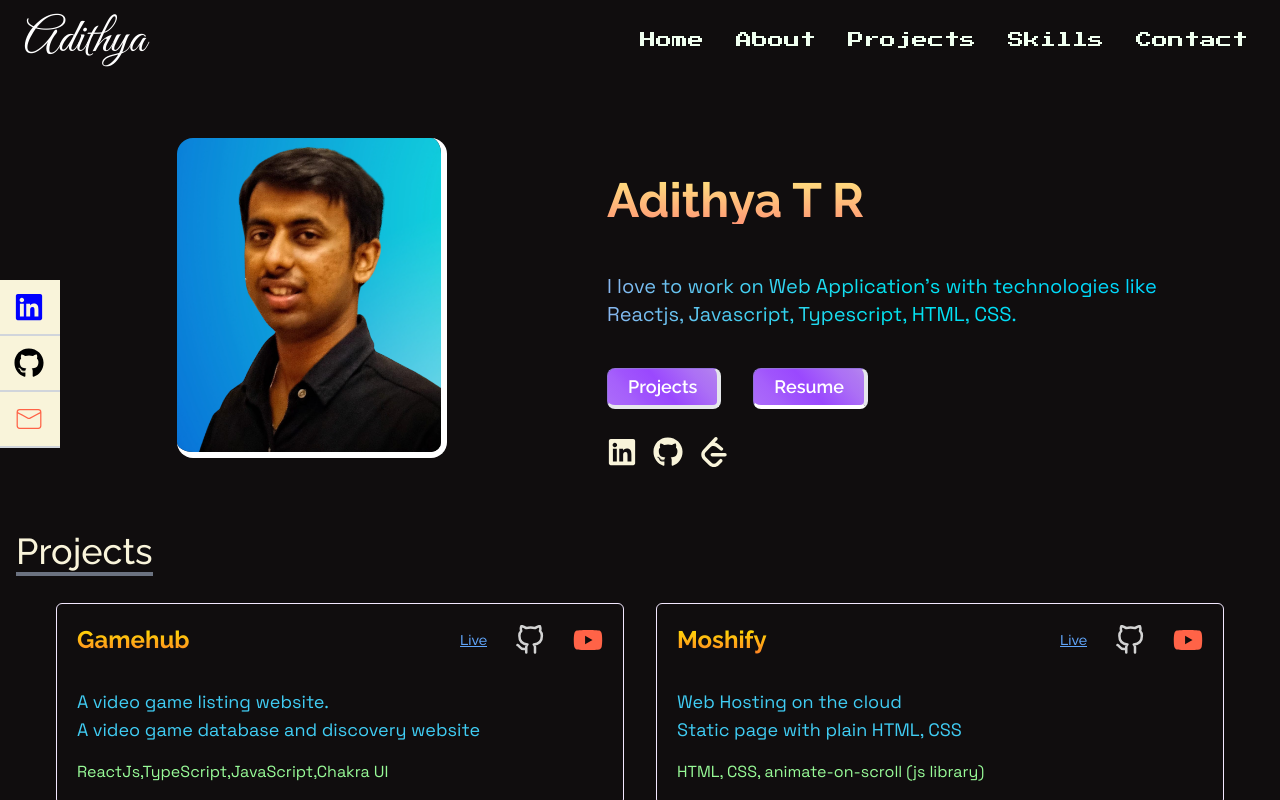
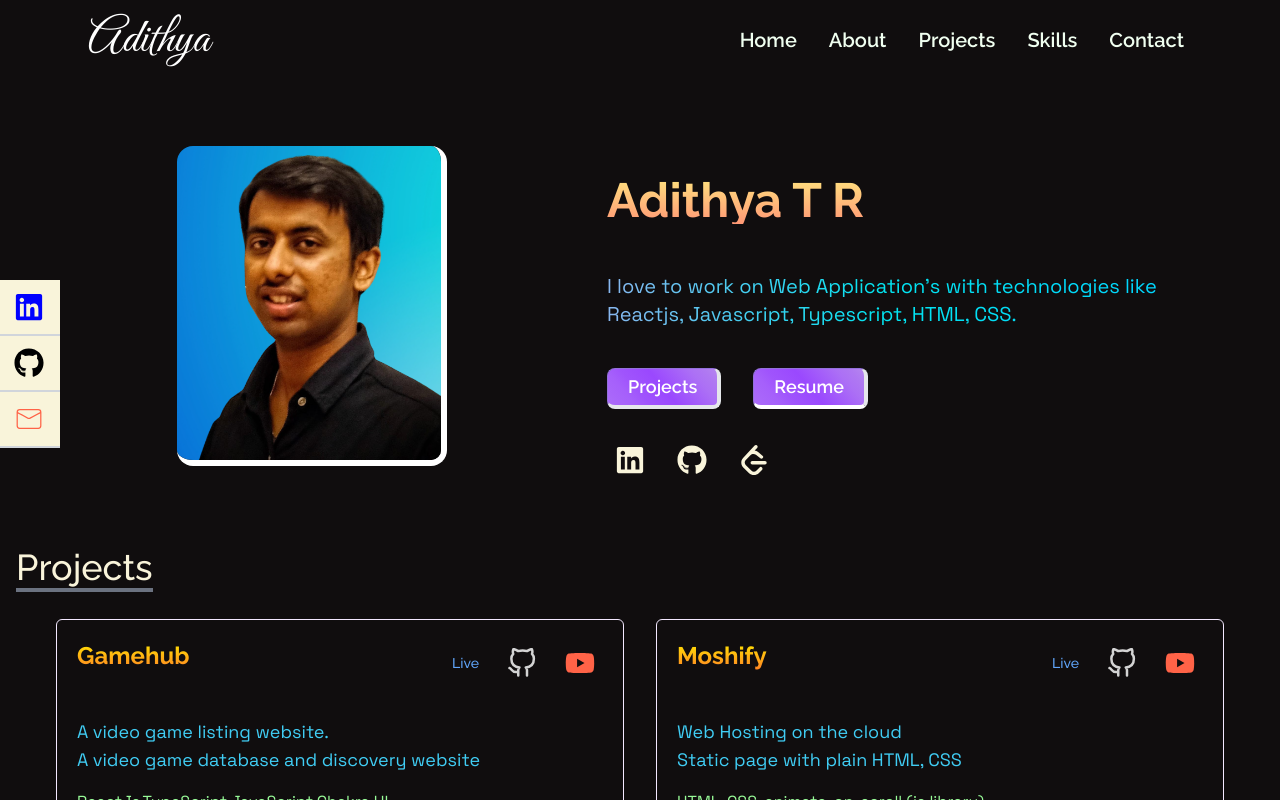
Before and after one commit to adithya61/portfolio, a React (Vite) app: page / in a window 1280 px wide. Shown: the top 800 px of the page. Built offline with nearby package versions, Linux system fonts and the light colour scheme; a web font is replaced by a local one.

Commit message:
ui fixes

```diff
--- a/src/components/Home.jsx
+++ b/src/components/Home.jsx
@@ -61,6 +61,7 @@ const Home = () => {
               href="https://www.linkedin.com/in/adithya61/"
               target="_blank"
               rel="noopener noreferrer"
+              className="hover:bg-[#ff6347] px-2 py-2 rounded-lg"
             >
               <FaLinkedin size={30} />
             </a>
@@ -68,6 +69,7 @@ const Home = () => {
               href="https://github.com/adithya61/"
               target="_blank"
               rel="noopener noreferrer"
+              className="hover:bg-[#ff6347] px-2 py-2 rounded-lg"
             >
               <FaGithub size={30} />
             </a>
@@ -75,6 +77,7 @@ const Home = () => {
               href="https://leetcode.com/u/adithya61/"
               target="_blank"
               rel="noopener noreferrer"
+              className="hover:bg-[#ff6347] px-2 py-2 rounded-lg"
             >
               <SiLeetcode size={30} />
             </a>
--- a/src/components/Navbar.jsx
+++ b/src/components/Navbar.jsx
@@ -32,7 +32,7 @@ const Navbar = () => {
     <div
       className="flex  justify-between items-center w-full
       h-20 text-white fixed
-     px-4"
+     px-20"
     >
       <h1 className="text-5xl font-signature ml-2">Adithya</h1>
       <ul className="hidden md:flex">
@@ -40,7 +40,7 @@ const Navbar = () => {
           <li
             key={link.id}
             className="px-4 cursor-pointer capitalize nav-text
-            text-honeyDew font-light hover:scale-110 hover:text-white duration-200
+            text-honeyDew font-light hover:scale-110 hover:text-gray-300 hover:underline duration-200
             "
           >
             <Link to={link.name} smooth duration={500}>
--- a/src/components/Projects.jsx
+++ b/src/components/Projects.jsx
@@ -85,12 +85,15 @@ const Projects = () => {
                     {project["project-name"]}
                   </span>
                 </div>
-                <div className="flex justify-end items-center gap-7 ">
-                  <span className=" ">
+                <div className="flex justify-end items-center gap-3">
+                  <span
+                    className="hover:bg-blue-300 hover:bg-opacity-20 rounded-lg px-2 py-1
+                  "
+                  >
                     <a
                       href={project["live-link"]}
                       className="cursor-pointer
-                        border-mango text-sm font-medium text-blue-400 underline rounded-md "
+                        border-mango text-sm no-underline hover:underline font-medium text-blue-400 underline rounded-md"
                       target="_blank"
                       rel="noopener noreferrer"
                     >
@@ -101,9 +104,10 @@ const Projects = () => {
                     href={project["github-link"]}
                     target="_blank"
                     rel="noopener noreferrer"
+                    className="px-2 py-2 hover:bg-gray-300 rounded-lg hover:bg-opacity-20"
                   >
                     <FiGithub
-                      className="cursor-pointer"
+                      className="cursor-pointer "
                       size={"30"}
                       color="lightGray"
                     />
@@ -113,6 +117,7 @@ const Projects = () => {
                       href={project["video-link"]}
                       target="_blank"
                       rel="noopener noreferrer"
+                      className="px-2 py-2 hover:bg-[#ff6347] hover:bg-opacity-20 rounded-lg"
                     >
                       <FaYoutube
                         className="cursor-pointer"
--- a/src/index.css
+++ b/src/index.css
@@ -14,9 +14,9 @@
 }
 
 .nav-text {
-  font-family: "Press Start 2P", system-ui;
-  font-weight: 400;
-  font-style: normal;
+  font-weight: 600;
+  font-style: bold;
+  font-size: 1.25rem;
 }
 
 .hero-text {
```
